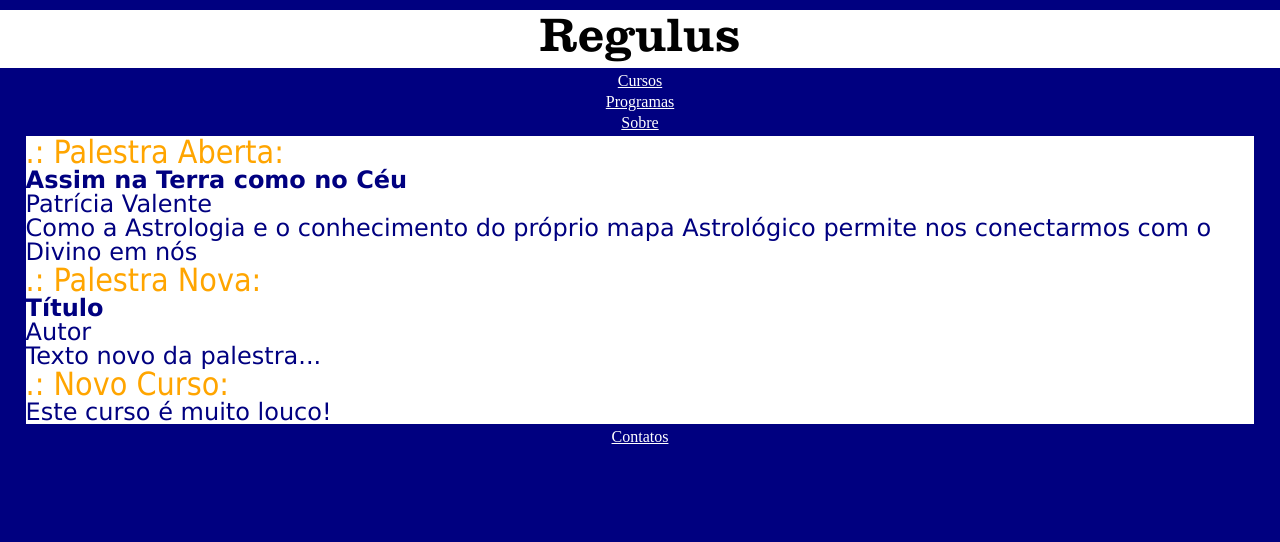
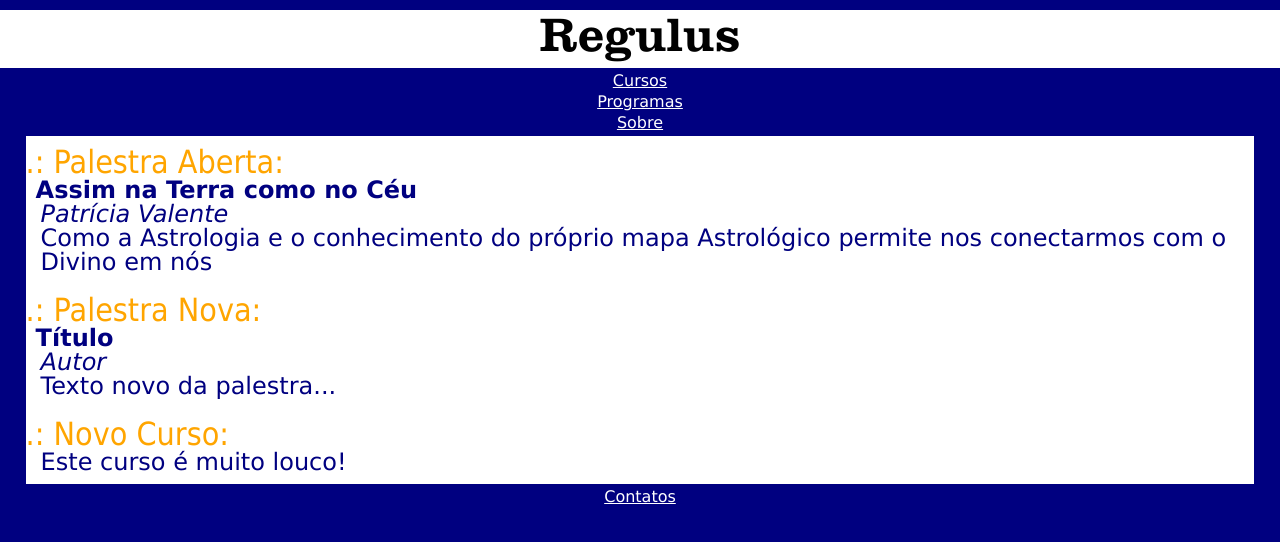
Before and after one commit to afucher/site_regulus, a plain HTML site: page index.html in a window 1280 px wide. Drawn offline with Linux system fonts and the light colour scheme.

Commit message:
Criacao de article

```diff
--- a/css/index.css
+++ b/css/index.css
@@ -57,3 +57,19 @@ section h2:before{
 font-family: RegulusFont;
 	src: url('../font/clrndnh.ttf');
 }
+
+article{
+    padding-top:10px;
+    padding-bottom: 10px;
+}
+
+article > :not(h2) {
+	margin-left: 10px;
+}
+
+article > p{
+	margin-left: 15px;
+}
+article > p.autor{
+	font-style: italic;
+}
--- a/index.html
+++ b/index.html
@@ -2,8 +2,8 @@
 <html>
 	<head>
 		<title>Regulus</title>
+		<link rel="stylesheet" type="text/css" href="css/reset.css">
 		<link rel="stylesheet" type="text/css" href="css/index.css">
-		<link rel="stylesheet" type="text/css" href="css/reset.css">
 		<meta name="viewport" content="width=device-width">
 		<meta charset="utf-8">
 	</head>
@@ -20,21 +20,24 @@
 		</header>
 		<div class="content">
 			<section>
+				<article>
 					<h2>Palestra Aberta:</h2>
 					<h3>Assim na Terra como no Céu</h3>
-				<p>Patrícia Valente</p>
+					<p class="autor">Patrícia Valente</p>
 					<p>Como a Astrologia e o conhecimento do próprio mapa Astrológico permite nos conectarmos com o Divino em nós</p>
-			</section>
-			<section>
+				</article>
+				<article>
 					<h2>Palestra Nova:</h2>
 					<h3>Título</h3>
-				<p>Autor</p>
+					<p class="autor">Autor</p>
 					<p>Texto novo da palestra...</p>
-			</section>
-			<section>
+				</article>
+				<article>
 					<h2>Novo Curso:</h2>
 					<p>Este curso é muito louco!</p>
+				</article>
 			</section>
+
 		</div>
 		<footer>
 			<ul>
```
Lines whose indentation alone changed are shown as unchanged.
